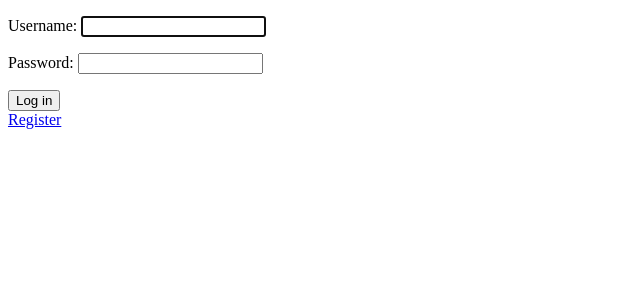
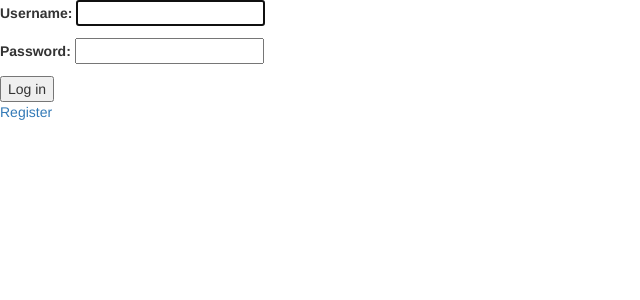
Before and after one commit to MaximSluchak/emerline_test_task, a Django app: page /login/ in a window 1280 px wide. Shown: the top 300 px of the page, without its empty margins (0-640 px from the left). Run offline with Django 3.2, Linux system fonts and the light colour scheme; some libraries are stand-ins or nearby versions.

Commit message:
Update login.html

```diff
--- a/templates/main/login.html
+++ b/templates/main/login.html
@@ -2,6 +2,8 @@
 <html>
   <head>
     <title>Log in</title>
+    <link rel="stylesheet" href="//maxcdn.bootstrapcdn.com/bootstrap/3.3.7/css/bootstrap.min.css">
+    <link rel="stylesheet" href="//maxcdn.bootstrapcdn.com/bootstrap/3.3.7/css/bootstrap-theme.min.css">
   </head>
   <body>
     <form action="" method="post">
```
